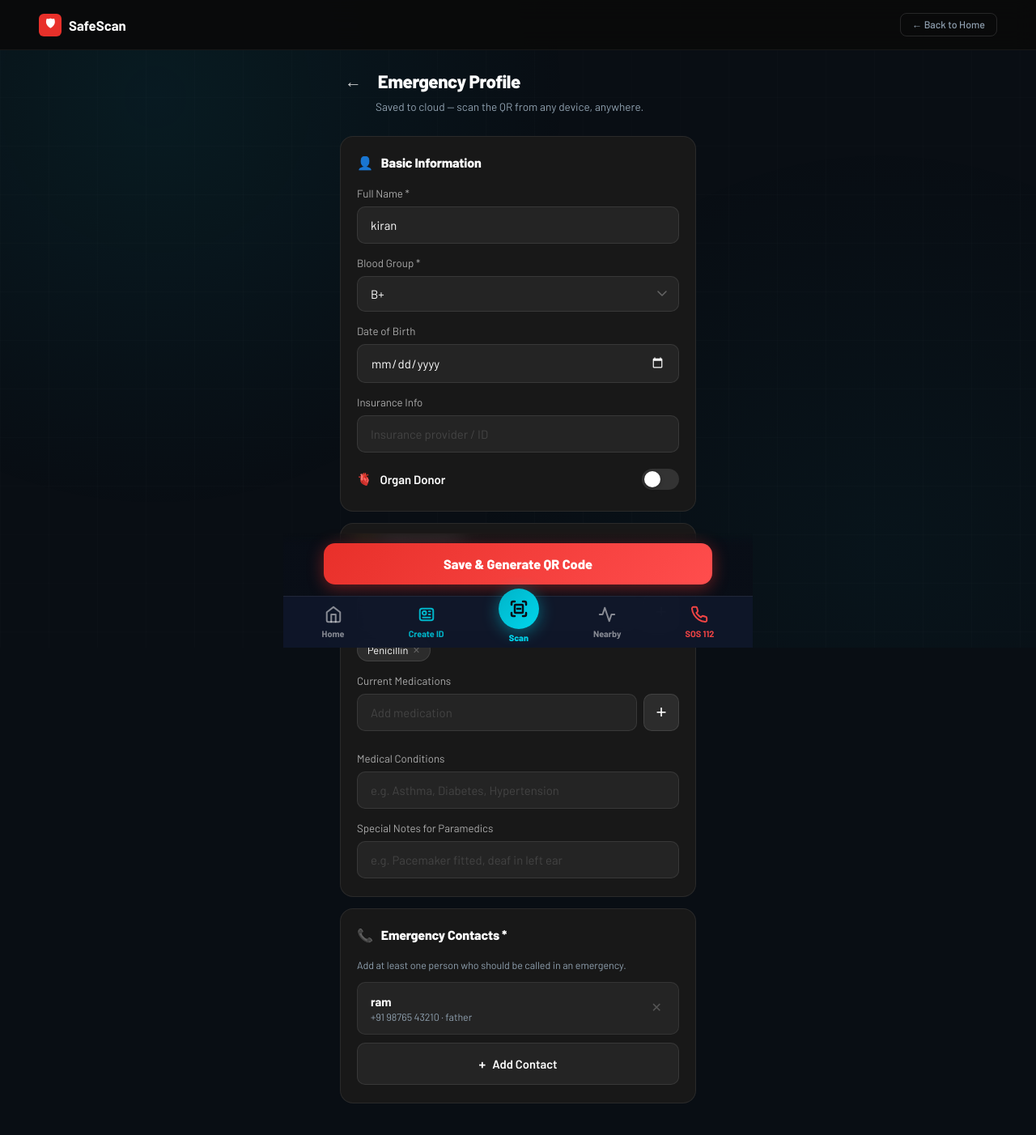
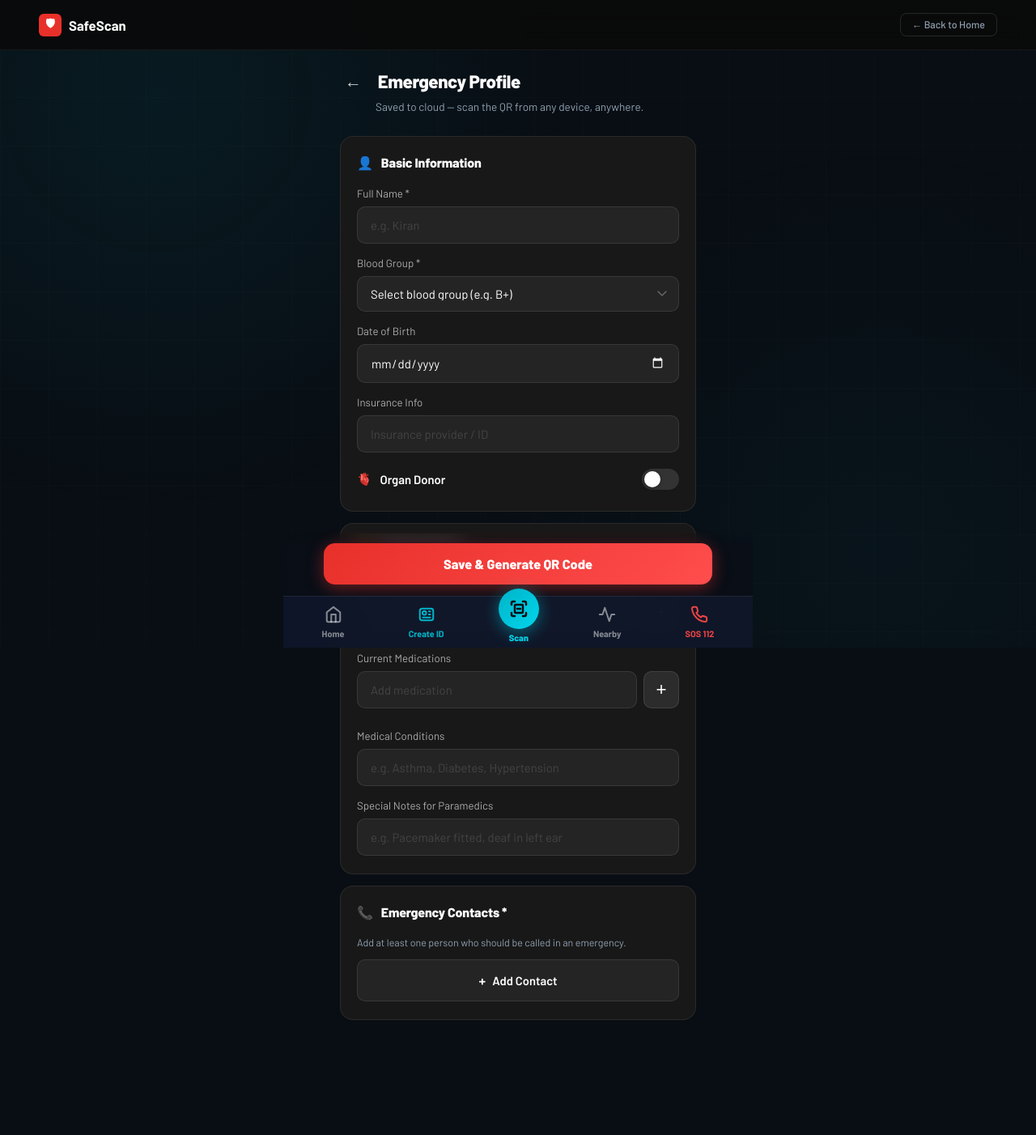
Before and after one commit to Tellakulakiran/safescan, a Next.js app: page /create in a window 1280 px wide. Shown: the top 1402 px of the page at 81% size. Built offline with nearby package versions, Linux system fonts and the light colour scheme.

Commit message:
fix(create): use clean example placeholders (e.g. Kiran, e.g. Ram, e.g. Father, e.g. +91 98765 43210) instead of hardcoding initial values

```diff
--- a/src/app/create/page.tsx
+++ b/src/app/create/page.tsx
@@ -333,11 +333,9 @@ function generateStyledCard(
 }
 
 export default function CreatePage() {
-  const [allergies,   setAllergies]   = useState<string[]>(['Penicillin'])
+  const [allergies,   setAllergies]   = useState<string[]>([])
   const [meds,        setMeds]        = useState<string[]>([])
-  const [contacts,    setContacts]    = useState<Contact[]>([
-    { name: 'ram', phone: '+91 98765 43210', rel: 'father' }
-  ])
+  const [contacts,    setContacts]    = useState<Contact[]>([])
   const [showCM,      setShowCM]      = useState(false)
   const [cmName,      setCmName]      = useState('')
   const [cmPhone,     setCmPhone]     = useState('')
@@ -510,11 +508,11 @@ export default function CreatePage() {
               {/* Basic Info */}
               <div className="ep-card">
                 <div className="ep-card-hd"><span style={{color:'var(--red)'}}>👤</span> Basic Information</div>
-                <div className="ep-field"><label className="ep-lbl">Full Name *</label><input className="ep-in" type="text" id="ep-name" placeholder="Your full name" defaultValue="kiran" /></div>
+                <div className="ep-field"><label className="ep-lbl">Full Name *</label><input className="ep-in" type="text" id="ep-name" placeholder="e.g. Kiran" /></div>
                 <div className="ep-field">
                   <label className="ep-lbl">Blood Group *</label>
-                  <select className="ep-in" id="ep-blood" defaultValue="B+">
-                    <option value="">Select blood group</option>
+                  <select className="ep-in" id="ep-blood">
+                    <option value="">Select blood group (e.g. B+)</option>
                     {['A+','A-','B+','B-','O+','O-','AB+','AB-','Unknown'].map(b => <option key={b}>{b}</option>)}
                   </select>
                 </div>
@@ -702,9 +700,9 @@ export default function CreatePage() {
       <div className={`cm-bg${showCM?' open':''}`} onClick={e => e.target === e.currentTarget && setShowCM(false)}>
         <div className="cm-box">
           <h3>Add Emergency Contact</h3>
-          <div className="cm-f"><label>Name *</label><input ref={cmNameRef} type="text" placeholder="Contact name" value={cmName} onChange={e=>setCmName(e.target.value)} onKeyDown={e=>e.key==='Enter'&&saveContact()} /></div>
-          <div className="cm-f"><label>Phone Number *</label><input type="tel" placeholder="+1 555 000 0000" value={cmPhone} onChange={e=>setCmPhone(e.target.value)} onKeyDown={e=>e.key==='Enter'&&saveContact()} /></div>
-          <div className="cm-f"><label>Relationship</label><input type="text" placeholder="e.g. wife, father, doctor" value={cmRel} onChange={e=>setCmRel(e.target.value)} onKeyDown={e=>e.key==='Enter'&&saveContact()} /></div>
+          <div className="cm-f"><label>Name *</label><input ref={cmNameRef} type="text" placeholder="e.g. Ram" value={cmName} onChange={e=>setCmName(e.target.value)} onKeyDown={e=>e.key==='Enter'&&saveContact()} /></div>
+          <div className="cm-f"><label>Phone Number *</label><input type="tel" placeholder="e.g. +91 98765 43210" value={cmPhone} onChange={e=>setCmPhone(e.target.value)} onKeyDown={e=>e.key==='Enter'&&saveContact()} /></div>
+          <div className="cm-f"><label>Relationship</label><input type="text" placeholder="e.g. Father, Mother, Doctor" value={cmRel} onChange={e=>setCmRel(e.target.value)} onKeyDown={e=>e.key==='Enter'&&saveContact()} /></div>
           <div className="cm-btns">
             <button className="cm-cancel" onClick={() => setShowCM(false)}>Cancel</button>
             <button className="cm-save" onClick={saveContact}>Add Contact</button>
```
